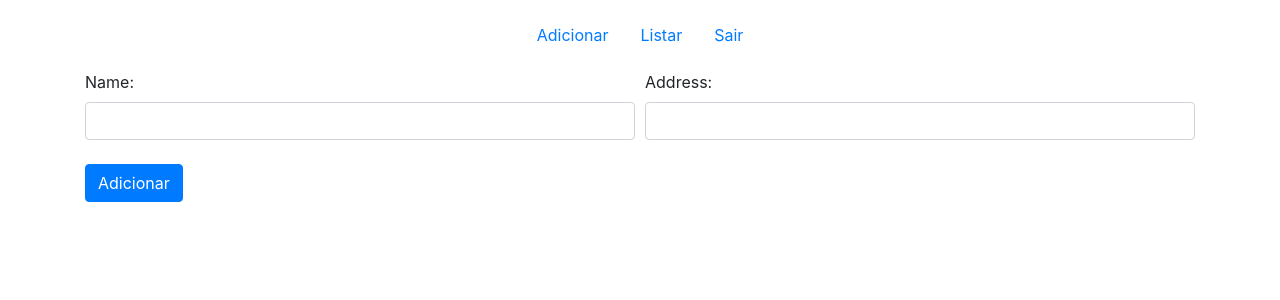
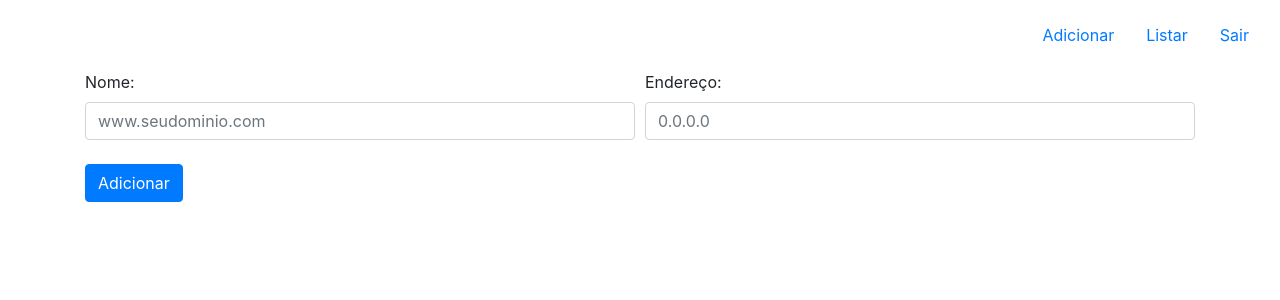
Before and after one commit to mauriciopcj/exercicios-php, a PHP site: page /lib/add.php in a window 1280 px wide. Shown: the top 300 px of the page. Run offline with PHP 8.4, Linux system fonts and the light colour scheme; the visitor is signed in with stand-in values (Sample User, id 1).

Commit message:
atualizando logica de autenticação e interface

```diff
--- a/host-crud/autentication/validar.php
+++ b/host-crud/auth/auth.php
@@ -1,5 +1,6 @@
 <?php
-    if ($_POST['login'] == 'mauricio' && $_POST['senha'] == '12345') {
+    if ($_POST['login'] == 'mauricio' &&
+    hash('sha256', $_POST['senha']) == '5994471abb01112afcc18159f6cc74b4f511b99806da59b3caf5a9c173cacfc5') {
         session_start();
         $_SESSION['logado'] = true;
         header('location:../home.php');
--- a/host-crud/home.php
+++ b/host-crud/home.php
@@ -17,7 +17,7 @@
 </head>
 <body>
     <header style="padding: 15px">
-        <ul class="nav justify-content-center">
+        <ul class="nav justify-content-end">
             <li class="nav-item">
                 <a class="nav-link" href="lib/add.php">Adicionar</a>
             </li>
--- a/host-crud/lib/add.php
+++ b/host-crud/lib/add.php
@@ -18,7 +18,7 @@
 </head>
 <body>
     <header style="padding: 15px">
-        <ul class="nav justify-content-center">
+        <ul class="nav justify-content-end">
             <li class="nav-item">
                 <a class="nav-link" href="add.php">Adicionar</a>
             </li>
@@ -34,12 +34,12 @@
         <form action="insert.php" method="post">
             <div class="form-row">
                 <div class="col">
-                    <label for="nome">Name:</label>
-                    <input class="form-control" type="text" name="nome">
+                    <label for="nome">Nome:</label>
+                    <input class="form-control" type="text" name="nome" placeholder="www.seudominio.com">
                 </div>
                 <div class="col">
-                    <label for="endereco">Address:</label>
-                    <input class="form-control" type="text" name="endereco">
+                    <label for="endereco">Endereço:</label>
+                    <input class="form-control" type="text" name="endereco" placeholder="0.0.0.0">
                 </div>
             </div>
             <div class="form-row">
--- a/host-crud/lib/listar.php
+++ b/host-crud/lib/listar.php
@@ -19,7 +19,7 @@
 </head>
 <body>
     <header style="padding: 15px">
-        <ul class="nav justify-content-center">
+        <ul class="nav justify-content-end">
             <li class="nav-item">
                 <a class="nav-link" href="add.php">Adicionar</a>
             </li>
```
Also changed, not shown: host-crud/index.html (+4 -5 lines).
